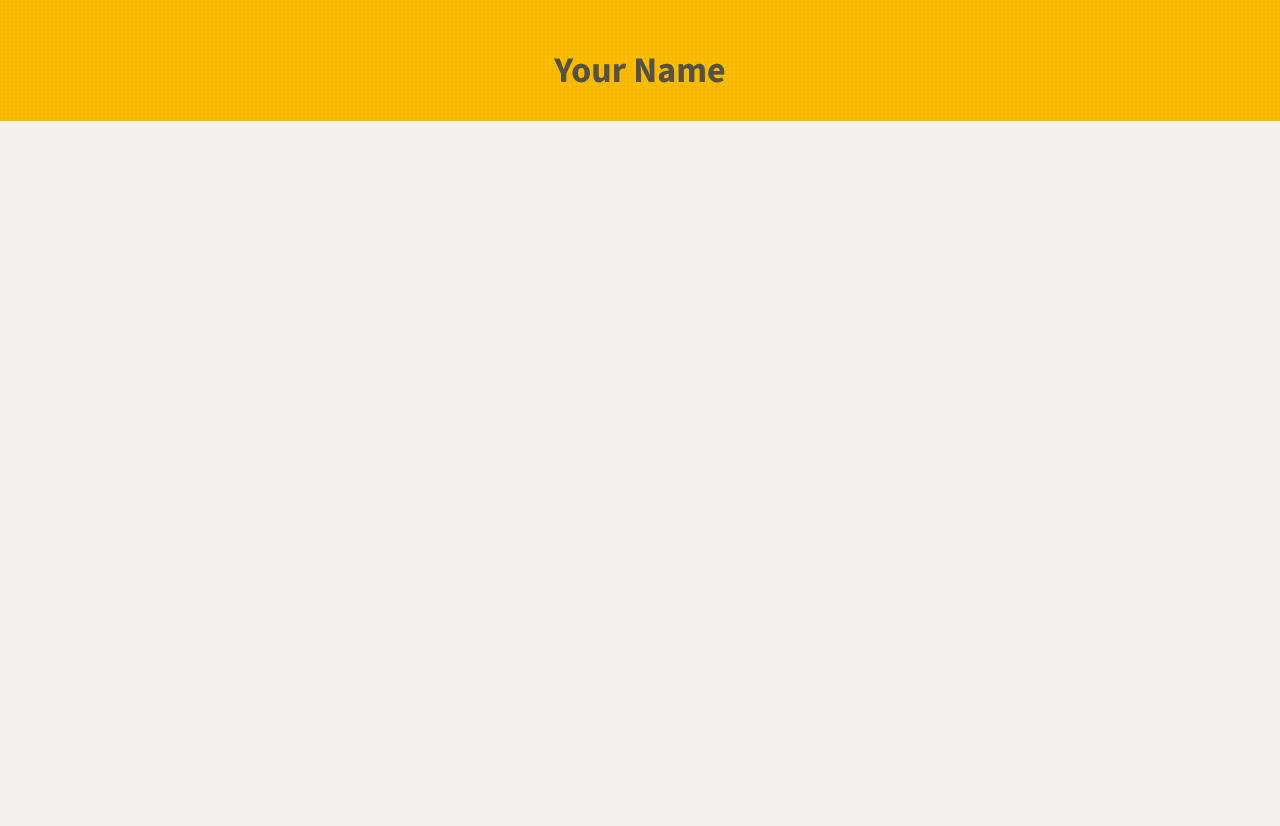
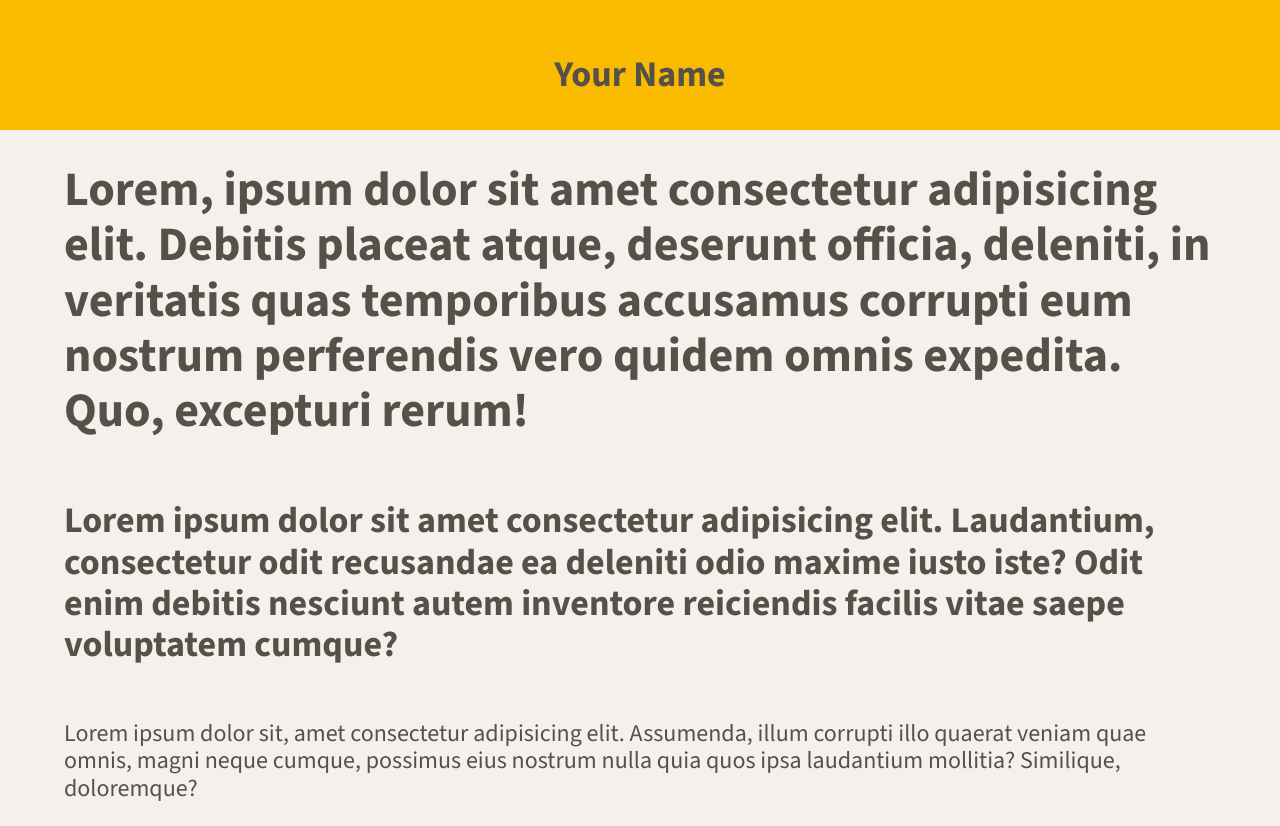
Before and after one commit to DemouraGus/tweeter, a website: page public/index.html in a window 1280 px wide. Shown: the part 390-1216 px from the top of the page. Before the commit the page ends 800 px from the top, so only its background shows below. Drawn offline with nearby package versions, Linux system fonts and the light colour scheme.

Commit message:
setup the main container activity complete

```diff
--- a/public/index.html
+++ b/public/index.html
@@ -43,6 +43,10 @@
     </header>
 
     <!-- Page-specific (main) content here -->
-    <main class="container"></main>
+    <main class="container">
+      <h1>Lorem, ipsum dolor sit amet consectetur adipisicing elit. Debitis placeat atque, deserunt officia, deleniti, in veritatis quas temporibus accusamus corrupti eum nostrum perferendis vero quidem omnis expedita. Quo, excepturi rerum!</h1>
+      <h2>Lorem ipsum dolor sit amet consectetur adipisicing elit. Laudantium, consectetur odit recusandae ea deleniti odio maxime iusto iste? Odit enim debitis nesciunt autem inventore reiciendis facilis vitae saepe voluptatem cumque?</h2>
+      <p>Lorem ipsum dolor sit, amet consectetur adipisicing elit. Assumenda, illum corrupti illo quaerat veniam quae omnis, magni neque cumque, possimus eius nostrum nulla quia quos ipsa laudantium mollitia? Similique, doloremque?</p>
+    </main>
   </body>
 </html>
--- a/public/styles/header.css
+++ b/public/styles/header.css
@@ -5,6 +5,7 @@
 header {
   width: 100%;
   display: flex;
+  height: 400px;
   flex-direction: column;
   justify-content: center;
   align-items: center;
--- a/public/styles/layout.css
+++ b/public/styles/layout.css
@@ -20,8 +20,20 @@ body {
   font-size: 24px;
   font-family: "Source Sans 3", sans-serif;
   padding-top: 120px;
+  display: flex;
+  flex-direction: column;
+  justify-content: center;
+  align-items: center;
 }
 
 /*
  * Additional CSS can be defined below or in other CSS files, as per instructions
  */
+
+ main {
+  width: 90%;
+  display: flex;
+  flex-direction: column;
+  justify-content: center;
+  background-color: #f4f1ec;
+ }
--- a/server/data-files/initial-tweets.json
+++ b/server/data-files/initial-tweets.json
@@ -8,7 +8,7 @@
     "content": {
       "text": "If I have seen further it is by standing on the shoulders of giants"
     },
-    "created_at": 1733003650344
+    "created_at": 1733005354945
   },
   {
     "user": {
@@ -19,6 +19,6 @@
     "content": {
       "text": "Je pense , donc je suis"
     },
-    "created_at": 1733090050344
+    "created_at": 1733091754945
   }
 ]
```
